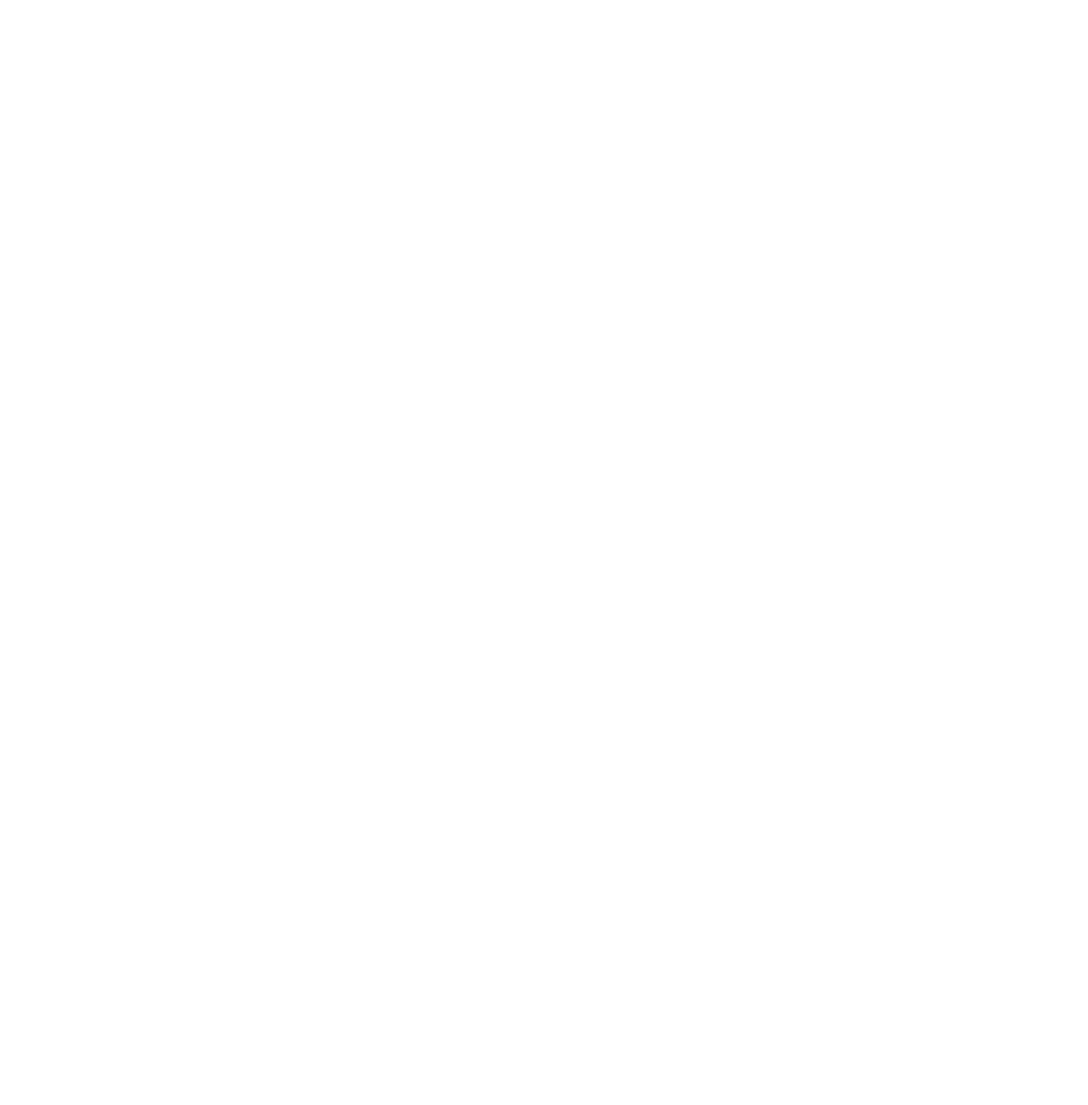
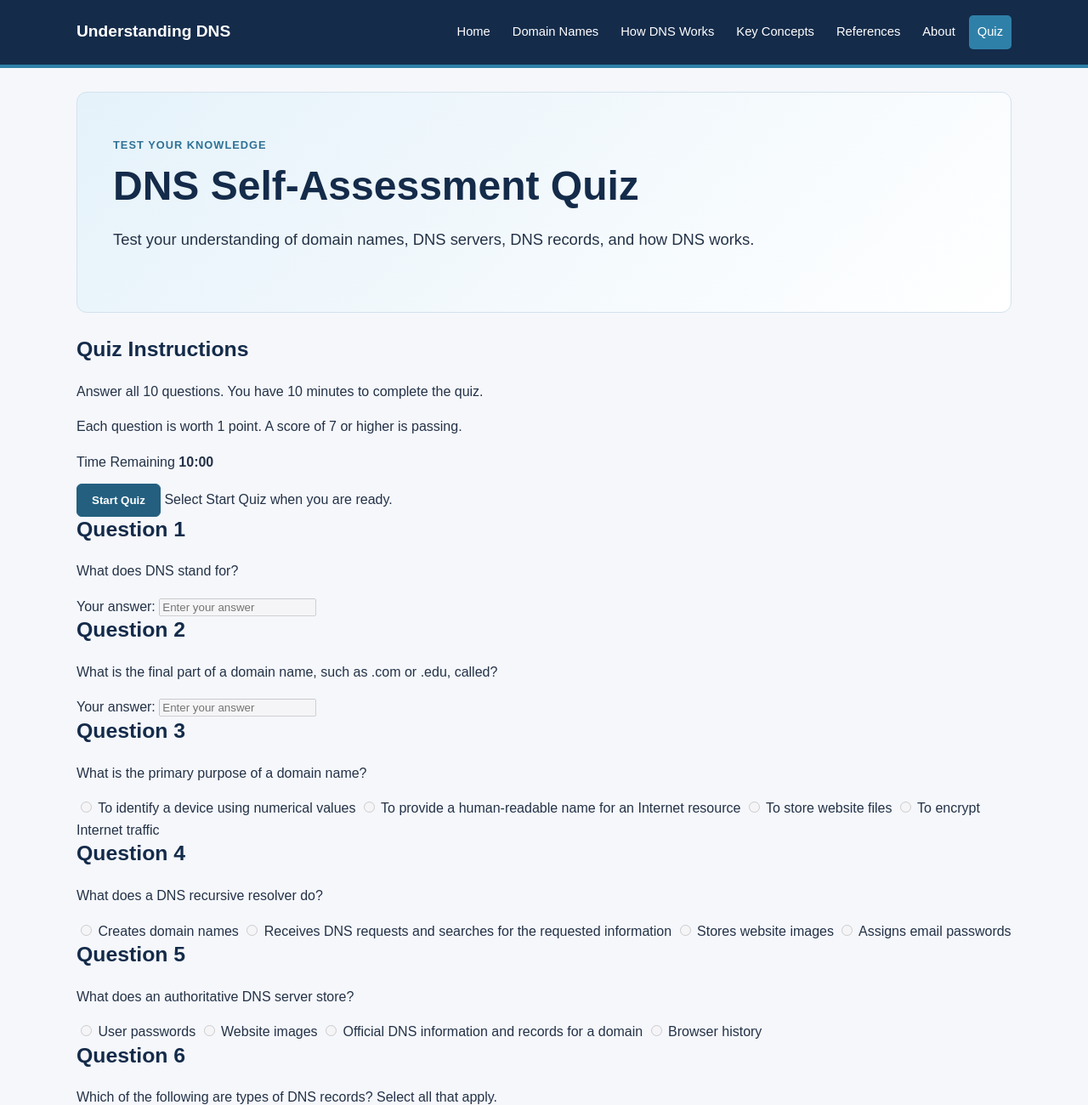
Before and after one commit to RickeyAmbrocio/IT3203Project, a plain HTML site: page quiz.html in a window 1280 px wide. Shown: the top 1300 px of the page at 85% size. Before the commit the page ends 800 px from the top, so only its background shows below. Drawn offline with Linux system fonts and the light colour scheme.

Commit message:
quiz page and small changes for consistency

```diff
--- a/quiz.html
+++ b/quiz.html
@@ -0,0 +1,245 @@
+
+<!DOCTYPE html>
+<html lang="en">
+<head>
+    <meta charset="UTF-8">
+    <meta name="viewport" content="width=device-width, initial-scale=1.0">
+    <title>DNS Quiz | Understanding DNS</title>
+    <link rel="stylesheet" href="styles.css">
+    <script src="script.js" defer></script>
+</head>
+<body>
+
+    <!-- Main navigation -->
+    <header class="site-header">
+        <div class="container header-content">
+            <a class="site-name" href="index.html">Understanding DNS</a>
+
+            <nav aria-label="Main navigation">
+                <a href="index.html">Home</a>
+                <a href="domain-names.html">Domain Names</a>
+                <a href="how-dns-works.html">How DNS Works</a>
+                <a href="key-concepts.html">Key Concepts</a>
+                <a href="references.html">References</a>
+                <a href="about.html">About</a>
+                <a href="quiz.html" class="active">Quiz</a>
+
+            </nav>
+        </div>
+    </header>
+
+    <main class="container page-content">
+
+        <section class="hero">
+            <p class="eyebrow">Test your knowledge</p>
+            <h1>DNS Self-Assessment Quiz</h1>
+            <p class="intro">
+                Test your understanding of domain names, DNS servers,
+                DNS records, and how DNS works.
+            </p>
+        </section>
+
+        <!-- Quiz instructions and timer -->
+        <section class="quiz-info">
+            <div>
+                <h2>Quiz Instructions</h2>
+                <p>Answer all 10 questions. You have 10 minutes to complete the quiz.</p>
+                <p>Each question is worth 1 point. A score of 7 or higher is passing.</p>
+            </div>
+
+            <div class="quiz-timer">
+                <span>Time Remaining</span>
+                <strong id="timer">10:00</strong>
+            </div>
+        </section>
+
+        <div class="quiz-actions">
+            <button type="button" id="start-button" class="button">
+                Start Quiz
+            </button>
+            <span id="quiz-status">Select Start Quiz when you are ready.</span>
+        </div>
+
+        <!-- Quiz form -->
+        <form id="dns-quiz">
+
+            <!-- Question 1: Fill in the blank -->
+            <section class="quiz-question">
+                <h2>Question 1</h2>
+                <p>What does DNS stand for?</p>
+
+                <label for="q1">Your answer:</label>
+                <input type="text" id="q1" name="q1"
+                       placeholder="Enter your answer" disabled>
+            </section>
+
+            <!-- Question 2: Fill in the blank -->
+            <section class="quiz-question">
+                <h2>Question 2</h2>
+                <p>What is the final part of a domain name, such as .com or .edu, called?</p>
+
+                <label for="q2">Your answer:</label>
+                <input type="text" id="q2" name="q2"
+                       placeholder="Enter your answer" disabled>
+            </section>
+
+            <!-- Question 3: Multiple choice -->
+            <section class="quiz-question">
+                <h2>Question 3</h2>
+                <p>What is the primary purpose of a domain name?</p>
+
+                <label><input type="radio" name="q3" value="A" disabled>
+                    To identify a device using numerical values
+                </label>
+                <label><input type="radio" name="q3" value="B" disabled>
+                    To provide a human-readable name for an Internet resource
+                </label>
+                <label><input type="radio" name="q3" value="C" disabled>
+                    To store website files
+                </label>
+                <label><input type="radio" name="q3" value="D" disabled>
+                    To encrypt Internet traffic
+                </label>
+            </section>
+
+            <!-- Question 4: Multiple choice -->
+            <section class="quiz-question">
+                <h2>Question 4</h2>
+                <p>What does a DNS recursive resolver do?</p>
+
+                <label><input type="radio" name="q4" value="A" disabled>
+                    Creates domain names
+                </label>
+                <label><input type="radio" name="q4" value="B" disabled>
+                    Receives DNS requests and searches for the requested information
+                </label>
+                <label><input type="radio" name="q4" value="C" disabled>
+                    Stores website images
+                </label>
+                <label><input type="radio" name="q4" value="D" disabled>
+                    Assigns email passwords
+                </label>
+            </section>
+
+            <!-- Question 5: Multiple choice -->
+            <section class="quiz-question">
+                <h2>Question 5</h2>
+                <p>What does an authoritative DNS server store?</p>
+
+                <label><input type="radio" name="q5" value="A" disabled>
+                    User passwords
+                </label>
+                <label><input type="radio" name="q5" value="B" disabled>
+                    Website images
+                </label>
+                <label><input type="radio" name="q5" value="C" disabled>
+                    Official DNS information and records for a domain
+                </label>
+                <label><input type="radio" name="q5" value="D" disabled>
+                    Browser history
+                </label>
+            </section>
+
+            <!-- Question 6: Multiple selection -->
+            <section class="quiz-question">
+                <h2>Question 6</h2>
+                <p>Which of the following are types of DNS records? Select all that apply.</p>
+
+                <label><input type="checkbox" name="q6" value="A" disabled> A</label>
+                <label><input type="checkbox" name="q6" value="AAAA" disabled> AAAA</label>
+                <label><input type="checkbox" name="q6" value="CNAME" disabled> CNAME</label>
+                <label><input type="checkbox" name="q6" value="MX" disabled> MX</label>
+                <label><input type="checkbox" name="q6" value="HTML" disabled> HTML</label>
+            </section>
+
+            <!-- Question 7: Multiple choice -->
+            <section class="quiz-question">
+                <h2>Question 7</h2>
+                <p>What is the purpose of an MX record?</p>
+
+                <label><input type="radio" name="q7" value="A" disabled>
+                    Maps a domain to an IPv4 address
+                </label>
+                <label><input type="radio" name="q7" value="B" disabled>
+                    Identifies the mail servers responsible for receiving email
+                </label>
+                <label><input type="radio" name="q7" value="C" disabled>
+                    Stores website images
+                </label>
+                <label><input type="radio" name="q7" value="D" disabled>
+                    Determines how long DNS information is cached
+                </label>
+            </section>
+
+            <!-- Question 8: True or false -->
+            <section class="quiz-question">
+                <h2>Question 8</h2>
+                <p>DNS caching temporarily stores DNS information to help reduce repeated lookups.</p>
+
+                <label><input type="radio" name="q8" value="True" disabled> True</label>
+                <label><input type="radio" name="q8" value="False" disabled> False</label>
+            </section>
+
+            <!-- Question 9: Multiple choice -->
+            <section class="quiz-question">
+                <h2>Question 9</h2>
+                <p>What does TTL stand for in DNS?</p>
+
+                <label><input type="radio" name="q9" value="A" disabled>
+                    Transfer Time Limit
+                </label>
+                <label><input type="radio" name="q9" value="B" disabled>
+                    Time to Live
+                </label>
+                <label><input type="radio" name="q9" value="C" disabled>
+                    Technical Transfer Link
+                </label>
+                <label><input type="radio" name="q9" value="D" disabled>
+                    Top-Level Lookup
+                </label>
+            </section>
+
+            <!-- Question 10: True or false -->
+            <section class="quiz-question">
+                <h2>Question 10</h2>
+                <p>DNS helps computers locate resources by translating domain names into IP addresses.</p>
+
+                <label><input type="radio" name="q10" value="True" disabled> True</label>
+                <label><input type="radio" name="q10" value="False" disabled> False</label>
+            </section>
+
+            <div class="quiz-actions">
+                <button type="submit" id="submit-button" class="button" disabled>
+                    Submit Quiz
+                </button>
+
+                <button type="button" id="reset-button" class="button secondary-button">
+                    Retake Quiz
+                </button>
+            </div>
+
+        </form>
+
+        <!-- Quiz results appear here after submission -->
+        <section id="quiz-results" class="quiz-results" aria-live="polite" hidden>
+            <h2>Quiz Results</h2>
+            <div id="score-summary"></div>
+            <div id="answer-review"></div>
+        </section>
+
+    </main>
+
+    <!-- Footer -->
+    <footer class="site-footer">
+        <div class="container">
+            <p>
+                Class project for IT 3203.
+                <a href="https://ksuweb.github.io/IT3203/">
+                    Visit the IT 3203 class website
+                </a>.
+            </p>
+        </div>
+    </footer>
+
+</body>
+</html>
```
Also changed, not shown: references.html (+1 -11 lines).
